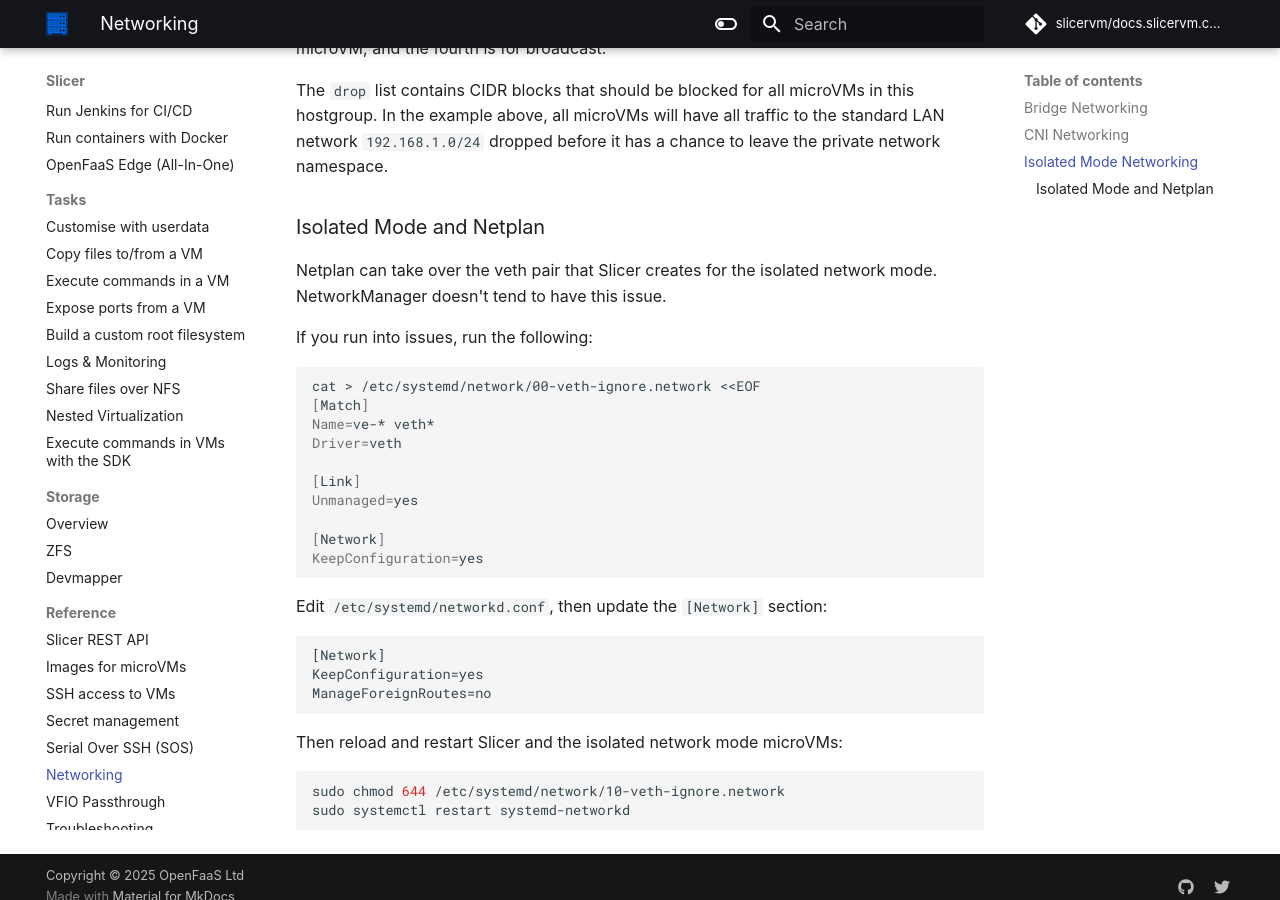
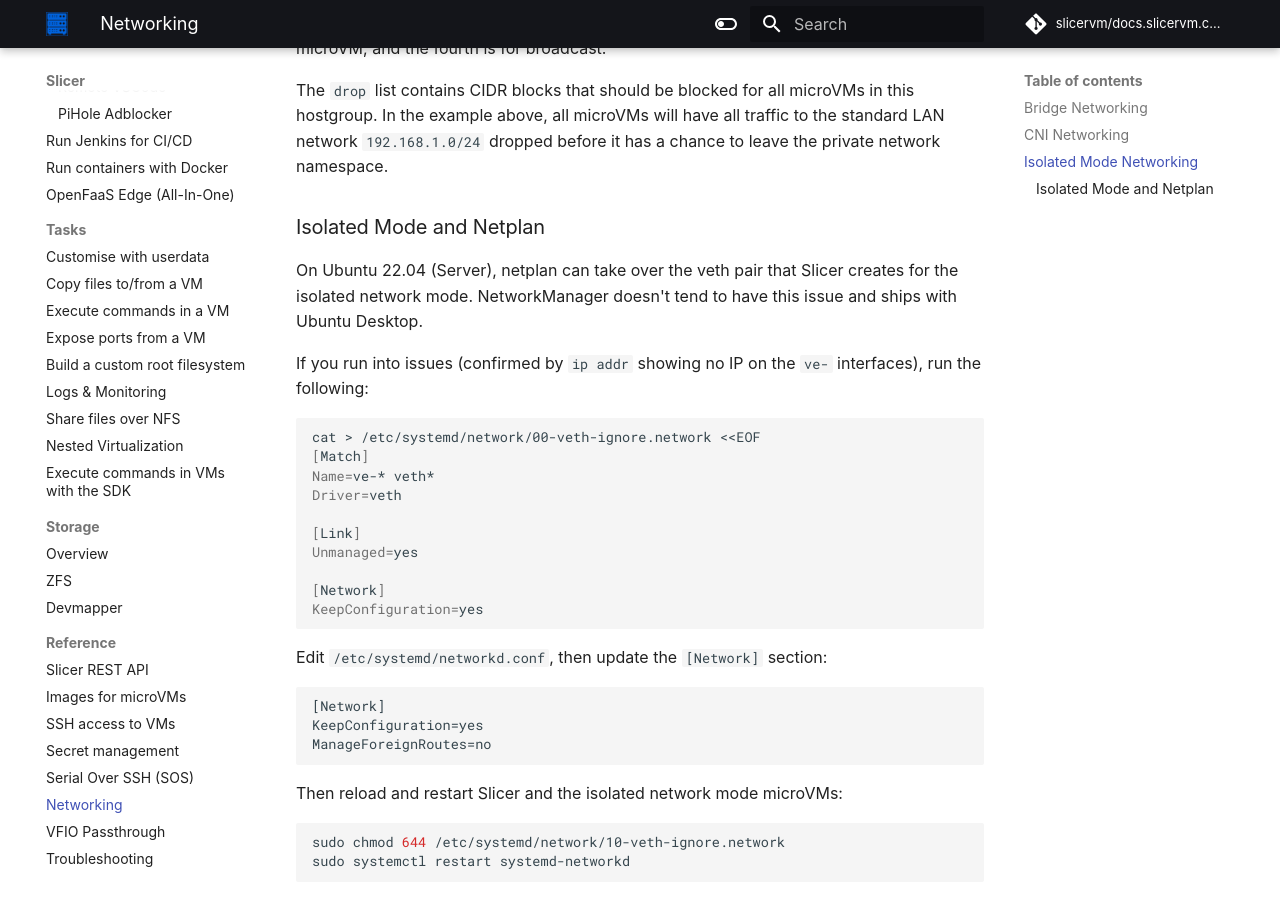
Before and after one commit to slicervm/docs.slicervm.com, an MkDocs documentation site: the page built from docs/reference/networking.md, in a window 1280 px wide and 900 px high, scrolled down 3258 px. Built offline with MkDocs 1.6.1 and Material for MkDocs 9.7.7, drawn with Linux system fonts in a browser that asks for light colours; some web fonts are replaced; comment, search, counter and statistics services are not loaded.

Commit message:
Note on isolated mode
Signed-off-by: Alex Ellis (OpenFaaS Ltd) <alexellis2@gmail.com>

````diff
--- a/docs/reference/networking.md
+++ b/docs/reference/networking.md
@@ -122,9 +122,9 @@
 
 ### Isolated Mode and Netplan
 
-Netplan can take over the veth pair that Slicer creates for the isolated network mode. NetworkManager doesn't tend to have this issue.
+On Ubuntu 22.04 (Server), netplan can take over the veth pair that Slicer creates for the isolated network mode. NetworkManager doesn't tend to have this issue and ships with Ubuntu Desktop.
 
-If you run into issues, run the following:
+If you run into issues (confirmed by `ip addr` showing no IP on the `ve-` interfaces), run the following:
 
 ```bash
 cat > /etc/systemd/network/00-veth-ignore.network <<EOF
````
